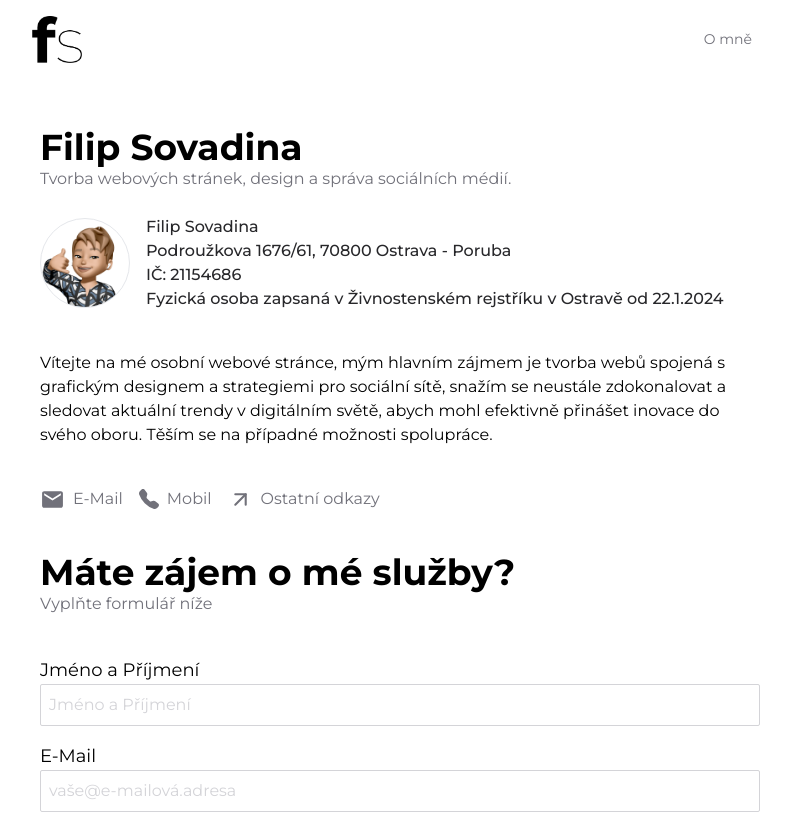
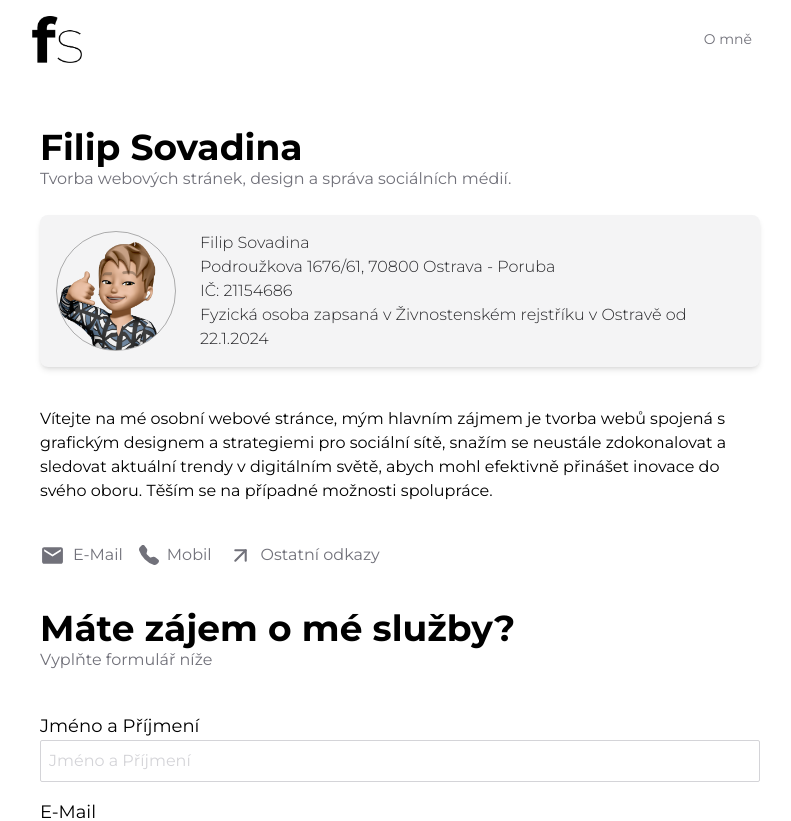
Before and after one commit to z1pp1k/filipsov.xyz, a Next.js app: page / in a window 1280 px wide. Shown: the top 821 px of the page, without its empty margins (240-1031 px from the left). Built offline with nearby package versions, Linux system fonts and the light colour scheme.

Commit message:
🔧: Visual

```diff
--- a/app/page.tsx
+++ b/app/page.tsx
@@ -18,15 +18,15 @@ export default function Page() {
           <p className="text-zinc-500 dark:text-zinc-500">
             Tvorba webových stránek, design a správa sociálních médií.
           </p>
-          <div className="mt-6 flex flex-col items-start justify-center gap-4 sm:flex-row sm:items-center sm:justify-start">
+          <div className="mt-6 flex flex-col items-center justify-center gap-6 rounded-lg bg-zinc-100 p-4 shadow-md sm:flex-row sm:items-start sm:justify-start dark:bg-zinc-900">
             <Image
-              className="rounded-full border"
+              className="rounded-full border border-black/30 dark:border-white/30"
               src="/logo2.png"
-              width={90}
-              height={90}
+              width={120}
+              height={120}
               alt="iPhone memoji"
             />
-            <span className="text-md font-medium text-zinc-800 dark:text-white">
+            <span className="text-md text-left font-light text-zinc-800 sm:text-left dark:text-zinc-200">
               Filip Sovadina
               <br />
               Podroužkova 1676/61, 70800 Ostrava - Poruba
```
